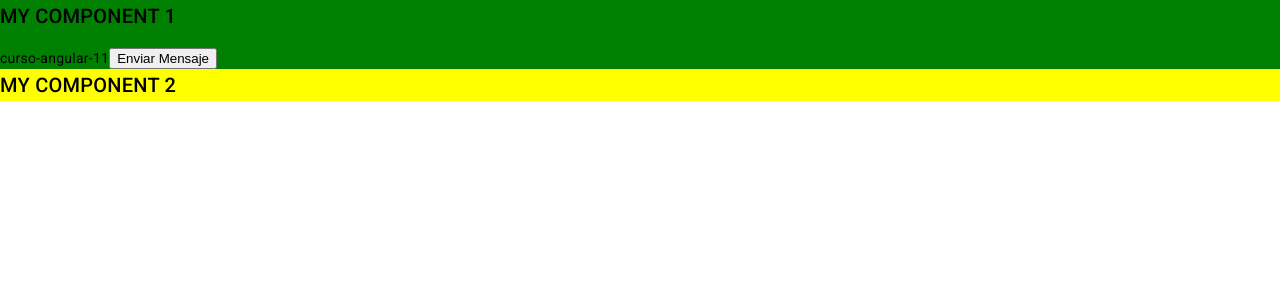
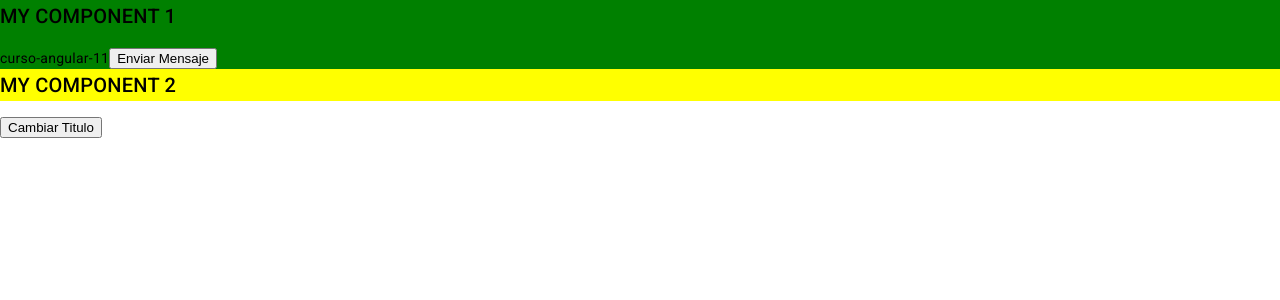
Before and after one commit to HugoMontes/curso-angular-11, an Angular app: page / in a window 1280 px wide. Shown: the top 300 px of the page. Built offline with nearby package versions, Linux system fonts and the light colour scheme.

Commit message:
19. ngOnChanges

```diff
--- a/src/app/app.component.html
+++ b/src/app/app.component.html
@@ -4,3 +4,5 @@
   (sendMessage)="getMessage($event)"
 ></app-my-component1>
 <app-my-component2></app-my-component2>
+
+<button (click)="clickChangeTitle()">Cambiar Titulo</button>
--- a/src/app/app.component.ts
+++ b/src/app/app.component.ts
@@ -1,18 +1,27 @@
-import { Component } from '@angular/core';
+import { Component, OnChanges, SimpleChanges } from '@angular/core';
 
 @Component({
   selector: 'app-root',
   templateUrl: './app.component.html',
   styleUrl: './app.component.scss',
 })
-export class AppComponent {
+export class AppComponent implements OnChanges {
   title = 'curso-angular-11';
 
   constructor() {
     console.log('APP-COMPONENT >> CONSTRUCTOR');
   }
 
+  ngOnChanges(changes: SimpleChanges): void {
+    console.log('APP-COMPONENT >> ngOnChanges');
+    console.log(changes);
+  }
+
   getMessage(value: string): void {
     console.log(value);
   }
+
+  clickChangeTitle(): void {
+    this.title = 'CAMBIANDO.....';
+  }
 }
--- a/src/app/my-component1/my-component1.component.ts
+++ b/src/app/my-component1/my-component1.component.ts
@@ -1,13 +1,25 @@
-import { Component, EventEmitter, Input, Output } from '@angular/core';
+import {
+  Component,
+  EventEmitter,
+  Input,
+  OnChanges,
+  Output,
+  SimpleChanges,
+} from '@angular/core';
 
 @Component({
   selector: 'app-my-component1',
   templateUrl: './my-component1.component.html',
   styleUrl: './my-component1.component.scss',
 })
-export class MyComponent1Component {
+export class MyComponent1Component implements OnChanges {
   @Input() title: string | undefined;
   @Output() sendMessage = new EventEmitter<string>();
+
+  ngOnChanges(changes: SimpleChanges): void {
+    console.log('APP-COMPONENT-1 >> ngOnChanges');
+    console.log(changes);
+  }
 
   clickSentMessageToFather(): void {
     this.sendMessage.emit('Yo soy tu hijo');
```
